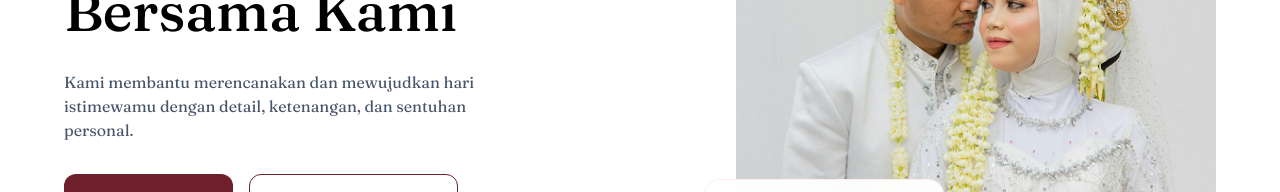
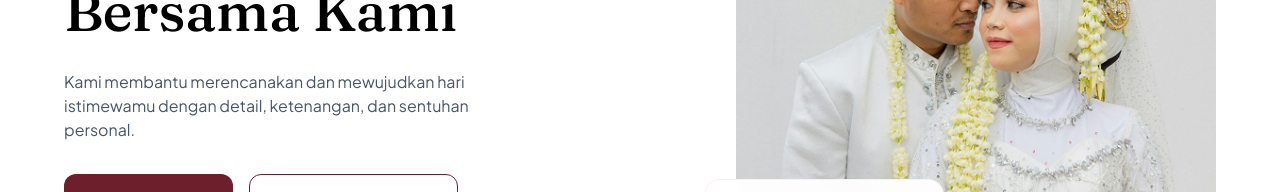
Before and after one commit to ImLostPlsHelp/fe-phoenix-wo, a React (Vite) app: page / in a window 1280 px wide. Shown: the part 461-653 px from the top of the page. Built offline with nearby package versions, Linux system fonts and the light colour scheme.

Commit message:
Tambah font plus sans jakarta

```diff
--- a/index.html
+++ b/index.html
@@ -6,6 +6,9 @@
     <link rel="preconnect" href="https://fonts.googleapis.com">
     <link rel="preconnect" href="https://fonts.gstatic.com" crossorigin>
     <link href="https://fonts.googleapis.com/css2?family=Fraunces:ital,opsz,wght@0,9..144,100..900;1,9..144,100..900&display=swap" rel="stylesheet">
+    <link rel="preconnect" href="https://fonts.googleapis.com">
+    <link rel="preconnect" href="https://fonts.gstatic.com" crossorigin>
+    <link href="https://fonts.googleapis.com/css2?family=Fraunces:ital,opsz,wght@0,9..144,100..900;1,9..144,100..900&family=Plus+Jakarta+Sans:ital,wght@0,200..800;1,200..800&display=swap" rel="stylesheet">
     <meta name="viewport" content="width=device-width, initial-scale=1.0" />
     <title>fe-phoenix-wo</title>
   </head>
--- a/src/components/sections/HeroSection.tsx
+++ b/src/components/sections/HeroSection.tsx
@@ -10,7 +10,7 @@
           <span className="text-maroon">Pernikahan Impianmu</span> <br />
           Bersama Kami
         </h1>
-        <p className="text-slate-600 max-w-md">
+        <p className="text-slate-600 max-w-md font-plus-jkt">
           Kami membantu merencanakan dan mewujudkan hari istimewamu dengan
           detail, ketenangan, dan sentuhan personal.
         </p>
--- a/src/components/sections/PricePlanSection.tsx
+++ b/src/components/sections/PricePlanSection.tsx
@@ -1 +1,4 @@
 // TODO
+export default function PricePlanSection() {
+
+}
--- a/src/index.css
+++ b/src/index.css
@@ -14,6 +14,7 @@
   --color-body: #6F6A67;
 
   --font-fraunces: 'Fraunces', Serif;
+  --font-plus-jkt: 'Plus Jakarta Sans', Sans-Serif;
 }
 
 @layer utilities {
```
